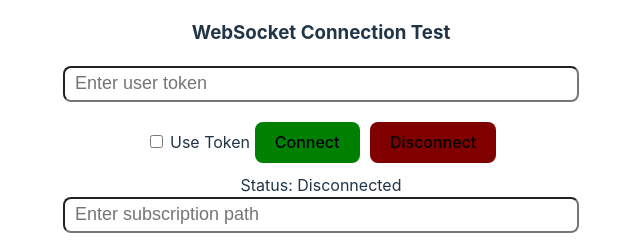
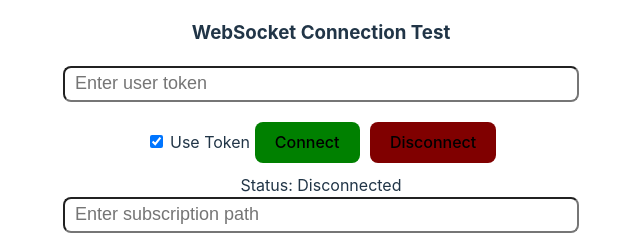
Before and after one commit to sushma1261/sockjs, a website built with Vite: page index.html in a window 1280 px wide. Shown: the top 240 px of the page, 319-959 px from the left. Built offline with nearby package versions, Linux system fonts and the light colour scheme.

Commit message:
default checked for use token

```diff
--- a/index.html
+++ b/index.html
@@ -11,7 +11,7 @@
   <h3>WebSocket Connection Test</h3>
   <input type="text" class="input-box" id="token" placeholder="Enter user token">
   <span> <label>
-      <input type="checkbox" id="use-token"> Use Token
+      <input type="checkbox" id="use-token" checked> Use Token
     </label><button id="connect">Connect</button><button id="disconnect">Disconnect</button></span>
 
   <div id="status" class="disconnected">Status: Disconnected</div>
```
